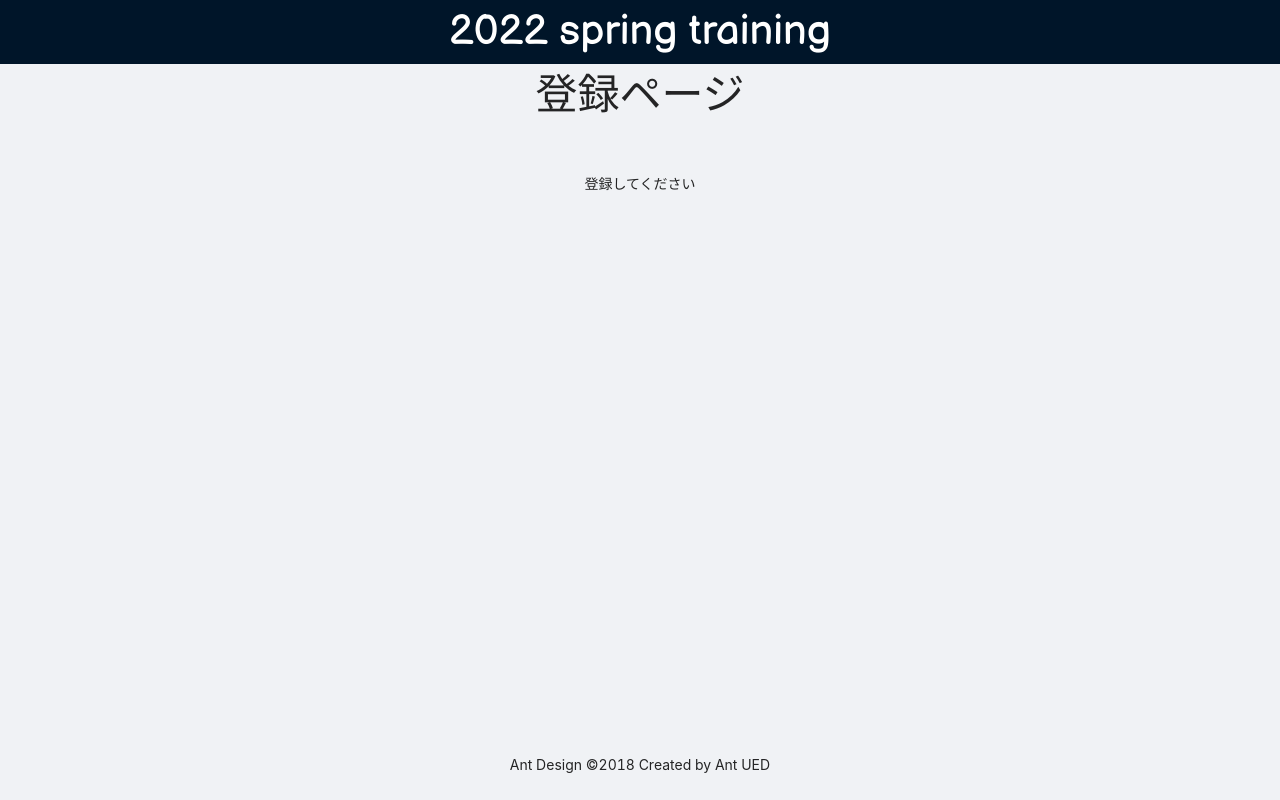
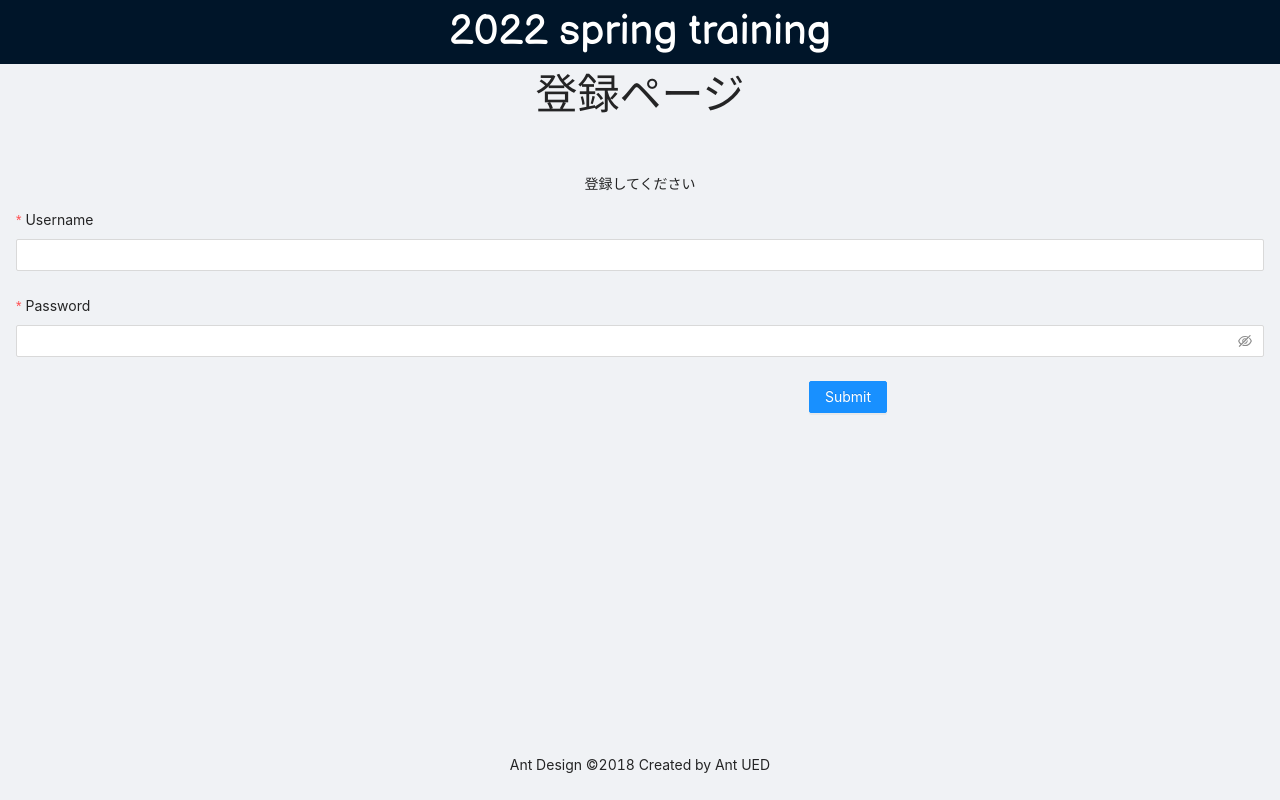
Before and after one commit to renasami/2022_page, a React (Create React App) app: page /register in a window 1280 px wide. Built offline with nearby package versions, Linux system fonts and the light colour scheme; no server answers.

Commit message:
good night

```diff
--- a/src/components/pages/Register/index.tsx
+++ b/src/components/pages/Register/index.tsx
@@ -1,15 +1,51 @@
-import {FC} from "react"
-import AuthTemplate from "../../templates/AuthTemplate"
-const Register:FC = () => {
+import { FC } from "react";
+import AuthTemplate from "../../templates/AuthTemplate";
+import { Form, Input, Button } from "antd";
+// import 'antd/dist/antd.css';
+import "./style.css"
+
+const Register: FC = () => {
   return (
     <>
       <AuthTemplate>
+        <div className="auth">
         <h1>登録ページ</h1>
-                <br/>
+        <br />
         <p>登録してください</p>
+        <Form
+          name="basic"
+          layout="vertical"
+        //   labelCol={{ span: 8 }}
+        // wrapperCol={{ span: 18, offset: 0 }}
+          //   onFinish={onFinish}
+          //   onFinishFailed={onFinishFailed}
+          autoComplete="off"
+        >
+          <Form.Item
+            label="Username"
+            name="username"
+            rules={[{ required: true, message: "ユーザ名(id)を入れてください。" }]}
+          >
+            <Input />
+          </Form.Item>
+
+          <Form.Item
+            label="Password"
+            name="password"
+            rules={[{ required: true, message: "パスワードを入力してください。" }]}
+          >
+            <Input.Password />
+          </Form.Item>
+          <Form.Item wrapperCol={{ offset: 8, span: 16 }}>
+            <Button type="primary" htmlType="submit">
+              Submit
+            </Button>
+          </Form.Item>
+        </Form>
+        </div>
       </AuthTemplate>
     </>
-    )
-}
+  );
+};
 
-export default Register
+export default Register;
--- /dev/null
+++ b/src/components/pages/Register/style.css
@@ -0,0 +1,3 @@
+.auth {
+    text-align: center;
+}
```
Lines whose indentation alone changed are shown as unchanged.
